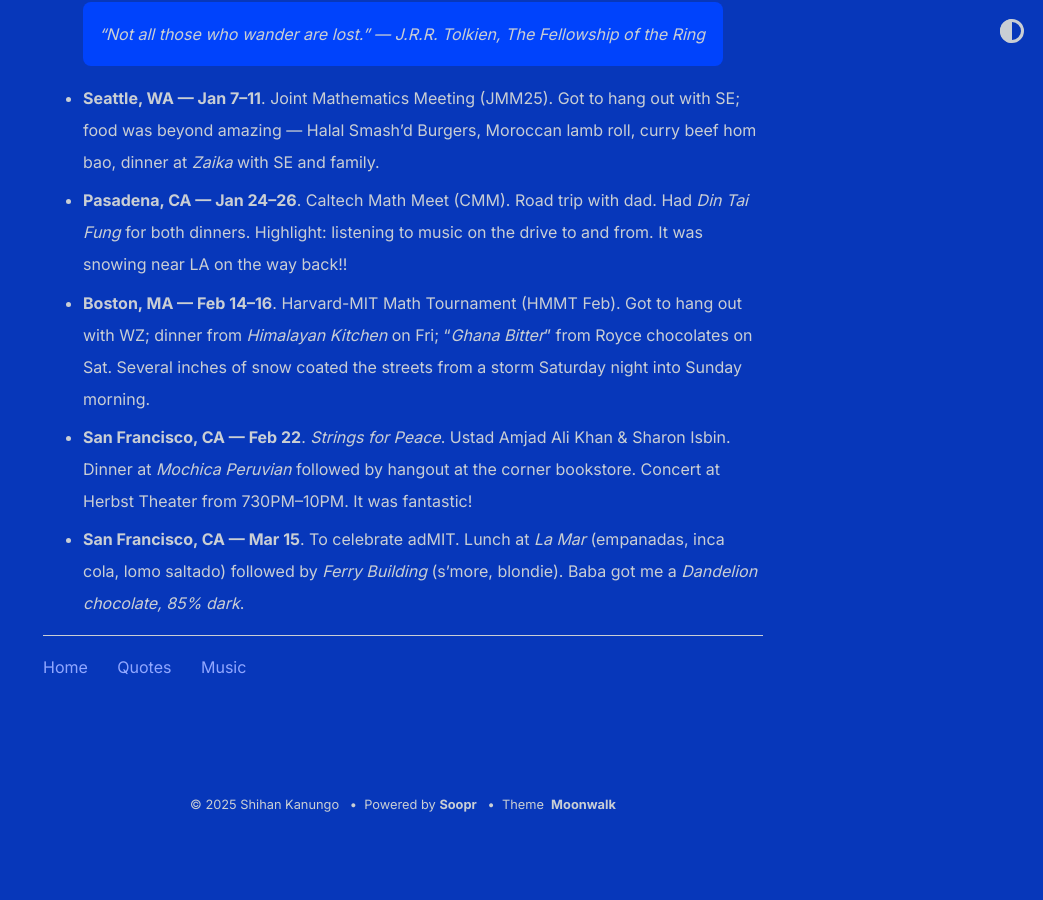
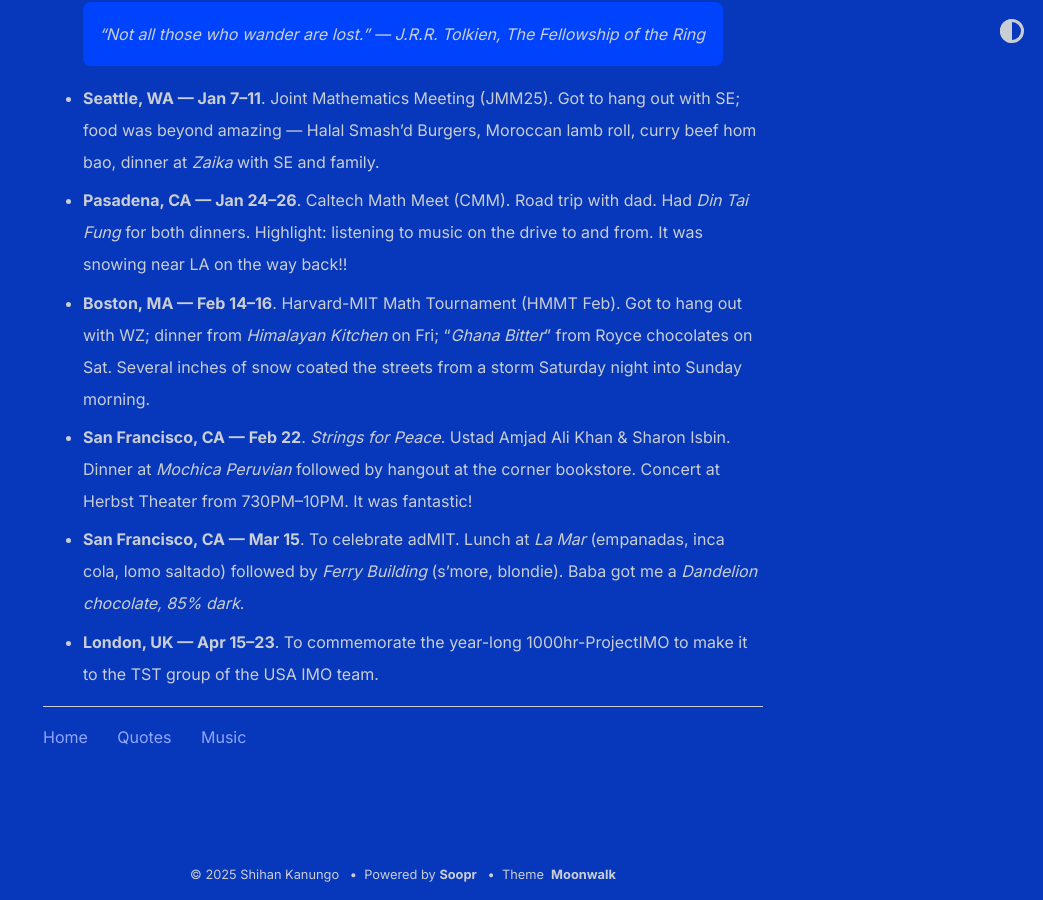
Before and after one commit to shihankanungo/shihankanungo.github.io, a Jekyll site: the page built from wrapped.md, in a window 1280 px wide and 900 px high, scrolled down 3264 px. Shown: the whole window, without its empty margins (237-1280 px from the left). Built offline with Jekyll 4.4.1, drawn with Linux system fonts in a browser that asks for light colours; before the commit the page ends 4094 px from its top, so only the background shows below that.

Commit message:
Update wrapped.md

```diff
--- a/wrapped.md
+++ b/wrapped.md
@@ -85,3 +85,4 @@
 - **Boston, MA --- Feb 14--16**. Harvard-MIT Math Tournament (HMMT Feb). Got to hang out with WZ; dinner from *Himalayan Kitchen* on Fri; "*Ghana Bitter*" from Royce chocolates on Sat. Several inches of snow coated the streets from a storm Saturday night into Sunday morning.
 - **San Francisco, CA --- Feb 22**. *Strings for Peace*. Ustad Amjad Ali Khan & Sharon Isbin. Dinner at *Mochica Peruvian* followed by hangout at the corner bookstore. Concert at Herbst Theater from 730PM--10PM. It was fantastic!
 - **San Francisco, CA --- Mar 15**. To celebrate adMIT. Lunch at *La Mar* (empanadas, inca cola, lomo saltado) followed by _Ferry Building_ (s'more, blondie). Baba got me a *Dandelion chocolate, 85% dark*.
+- **London, UK --- Apr 15--23**. To commemorate the year-long 1000hr-ProjectIMO to make it to the TST group of the USA IMO team.
```
